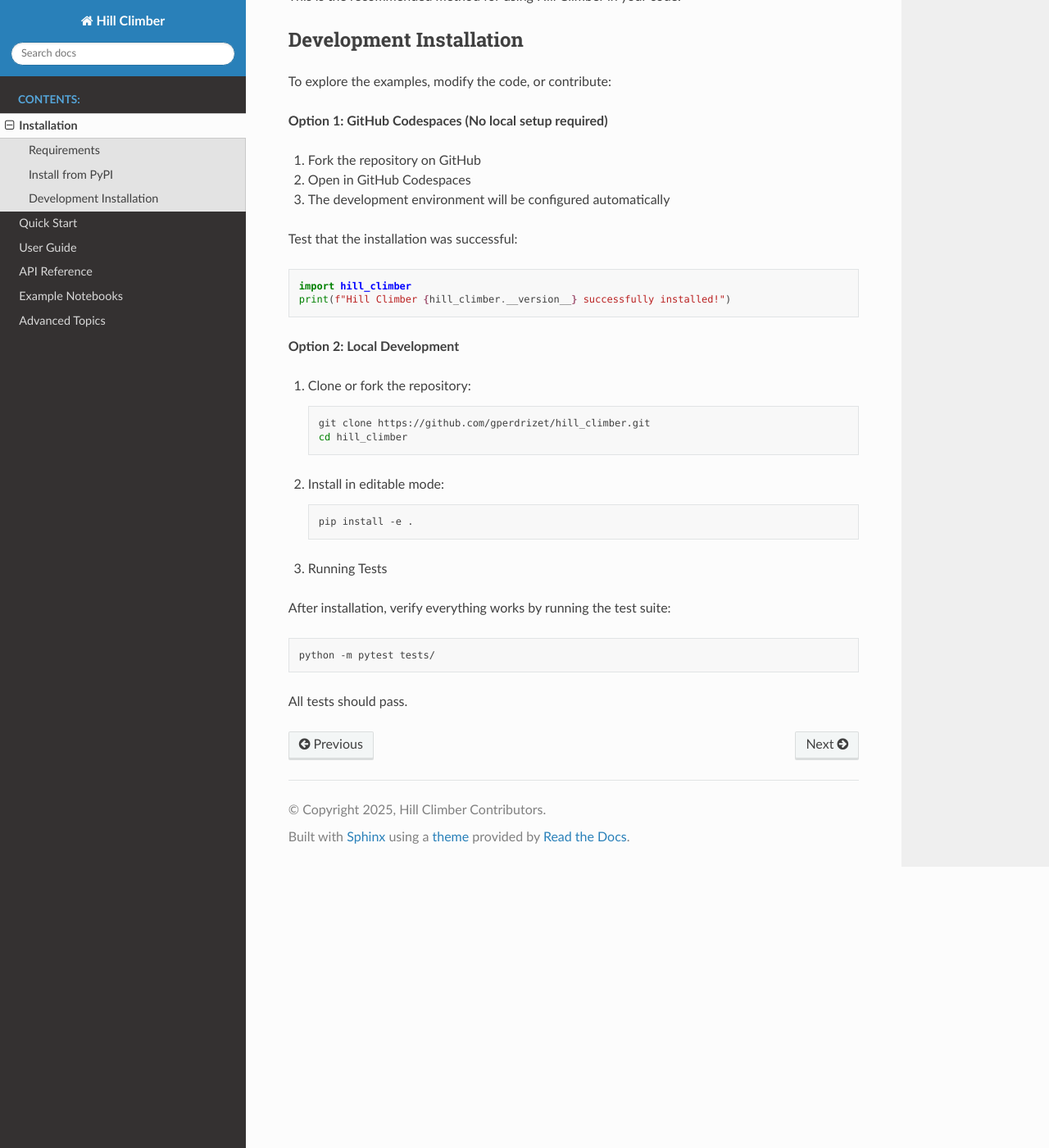
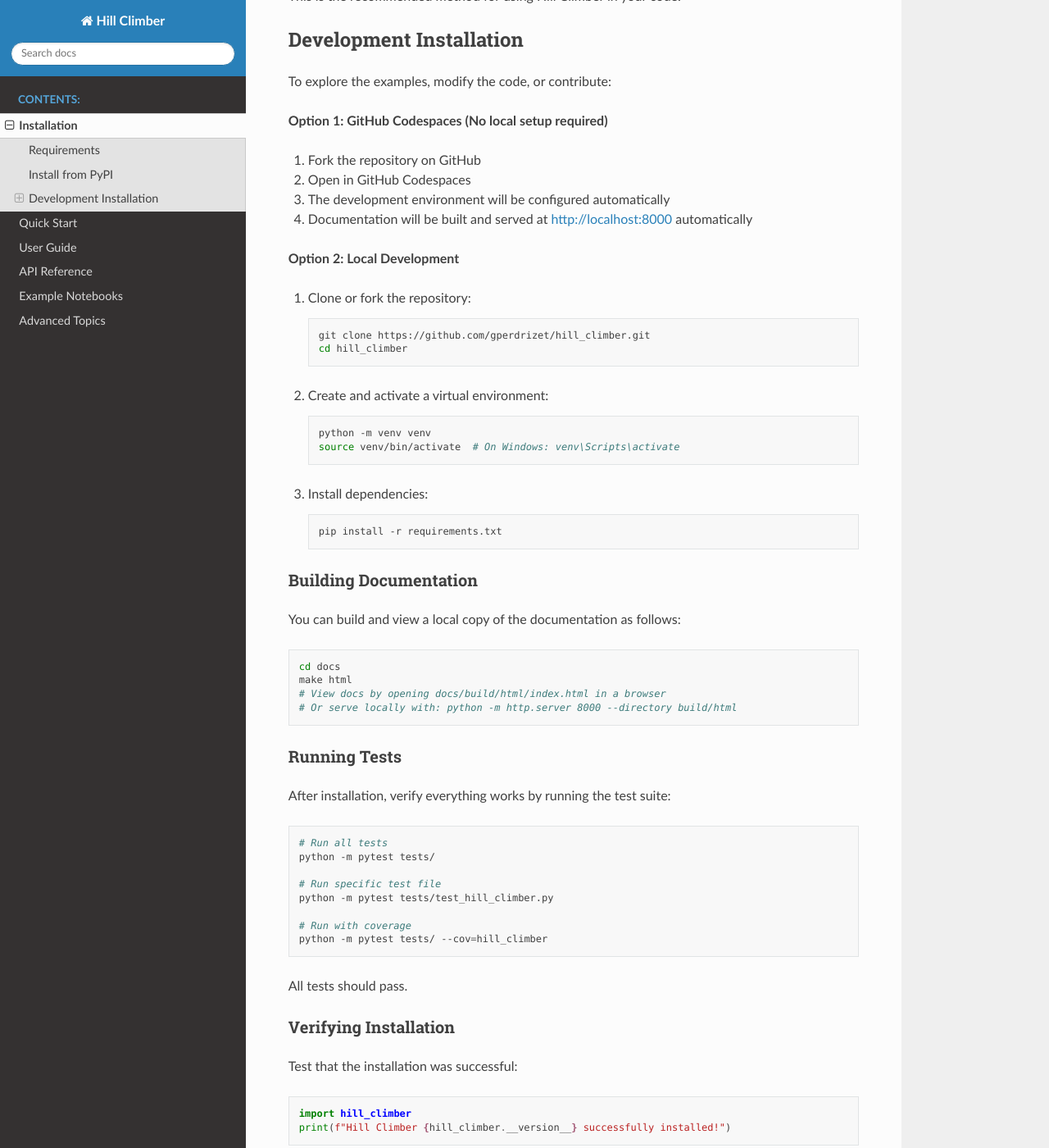
Before and after one commit to gperdrizet/hill_climber, a Sphinx documentation site: the page built from docs/source/installation.rst, in a window 1280 px wide and 1400 px high, scrolled down 571 px. Shown: the whole window at 82% size. Built offline with Sphinx 7.4.7 and the Read the Docs theme 3.1.0, drawn with Linux system fonts in a browser that asks for light colours.

Commit message:
Updated documentation to be consistent with README

```diff
--- a/docs/source/installation.rst
+++ b/docs/source/installation.rst
@@ -32,13 +32,7 @@
 1. Fork the repository on GitHub
 2. Open in GitHub Codespaces
 3. The development environment will be configured automatically
-
-Test that the installation was successful:
-
-.. code-block:: python
-
-   import hill_climber
-   print(f"Hill Climber {hill_climber.__version__} successfully installed!")
+4. Documentation will be built and served at http://localhost:8000 automatically
 
 **Option 2: Local Development**
 
@@ -49,18 +43,55 @@
       git clone https://github.com/gperdrizet/hill_climber.git
       cd hill_climber
 
-2. Install in editable mode:
+2. Create and activate a virtual environment:
 
    .. code-block:: bash
 
-      pip install -e .
+      python -m venv venv
+      source venv/bin/activate  # On Windows: venv\Scripts\activate
 
-3. Running Tests
+3. Install dependencies:
+
+   .. code-block:: bash
+
+      pip install -r requirements.txt
+
+Building Documentation
+^^^^^^^^^^^^^^^^^^^^^^
+
+You can build and view a local copy of the documentation as follows:
+
+.. code-block:: bash
+
+   cd docs
+   make html
+   # View docs by opening docs/build/html/index.html in a browser
+   # Or serve locally with: python -m http.server 8000 --directory build/html
+
+Running Tests
+^^^^^^^^^^^^^
 
 After installation, verify everything works by running the test suite:
 
 .. code-block:: bash
 
+   # Run all tests
    python -m pytest tests/
 
+   # Run specific test file
+   python -m pytest tests/test_hill_climber.py
+
+   # Run with coverage
+   python -m pytest tests/ --cov=hill_climber
+
 All tests should pass.
+
+Verifying Installation
+^^^^^^^^^^^^^^^^^^^^^^
+
+Test that the installation was successful:
+
+.. code-block:: python
+
+   import hill_climber
+   print(f"Hill Climber {hill_climber.__version__} successfully installed!")
```
